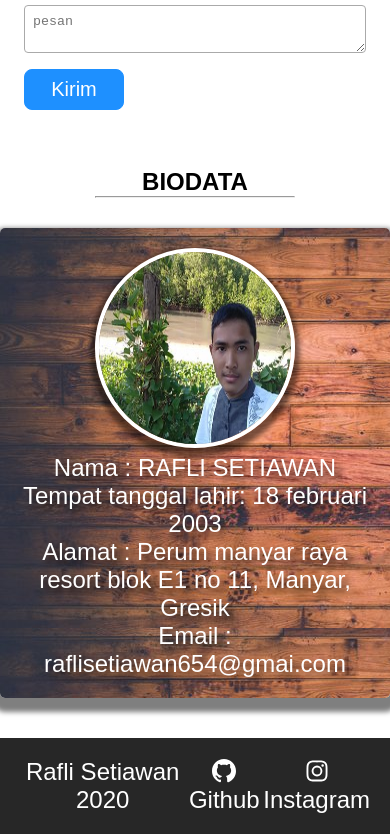
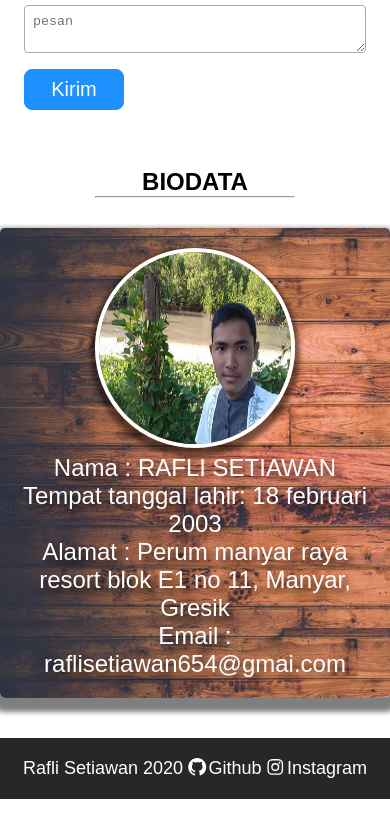
Before and after one commit to rafli7773/rafli7773.github.io, a plain HTML site: page index.html in a window 390 px wide. Shown: the part 2454-3288 px from the top of the page. After the commit the page ends 3253 px from the top, so only its background shows below. Drawn offline with Linux system fonts and the light colour scheme; a web font is replaced by a local one.

Commit message:
responsive footer

```diff
--- a/css/style.css
+++ b/css/style.css
@@ -363,8 +363,8 @@ footer a,i{
     font-size: 24px;
     color: #fff;
 }
+
 footer a:hover{
-    font-size: 24px;
     color: rgb(199, 197, 197);
 }
 
@@ -433,7 +433,9 @@ footer a:hover{
     .menu-toggle {
         display: flex;
     }
-
+    footer a{
+        font-size: 18px;
+    }
     header > nav > ul{
         position: absolute;
         right: 0;
```
